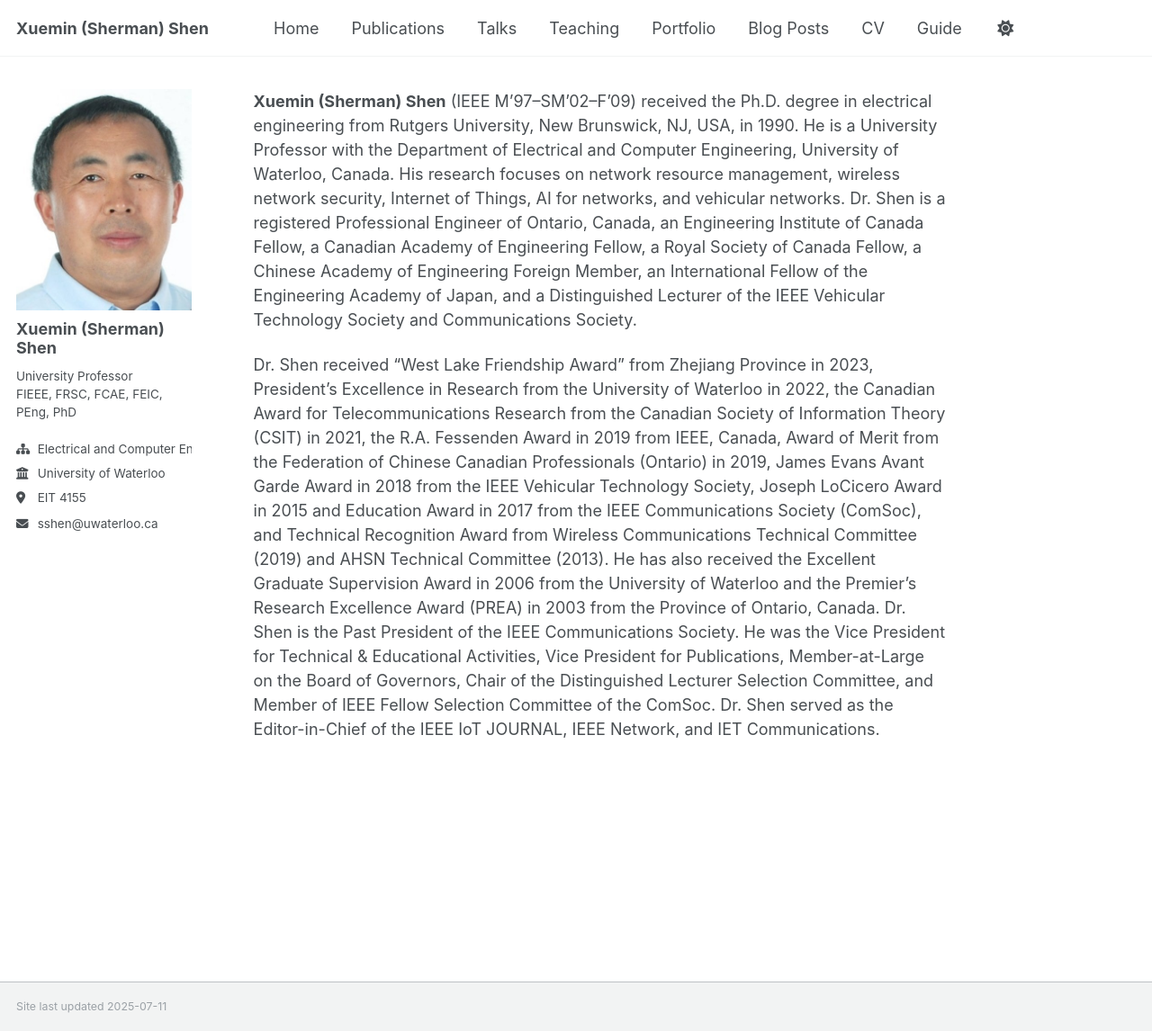
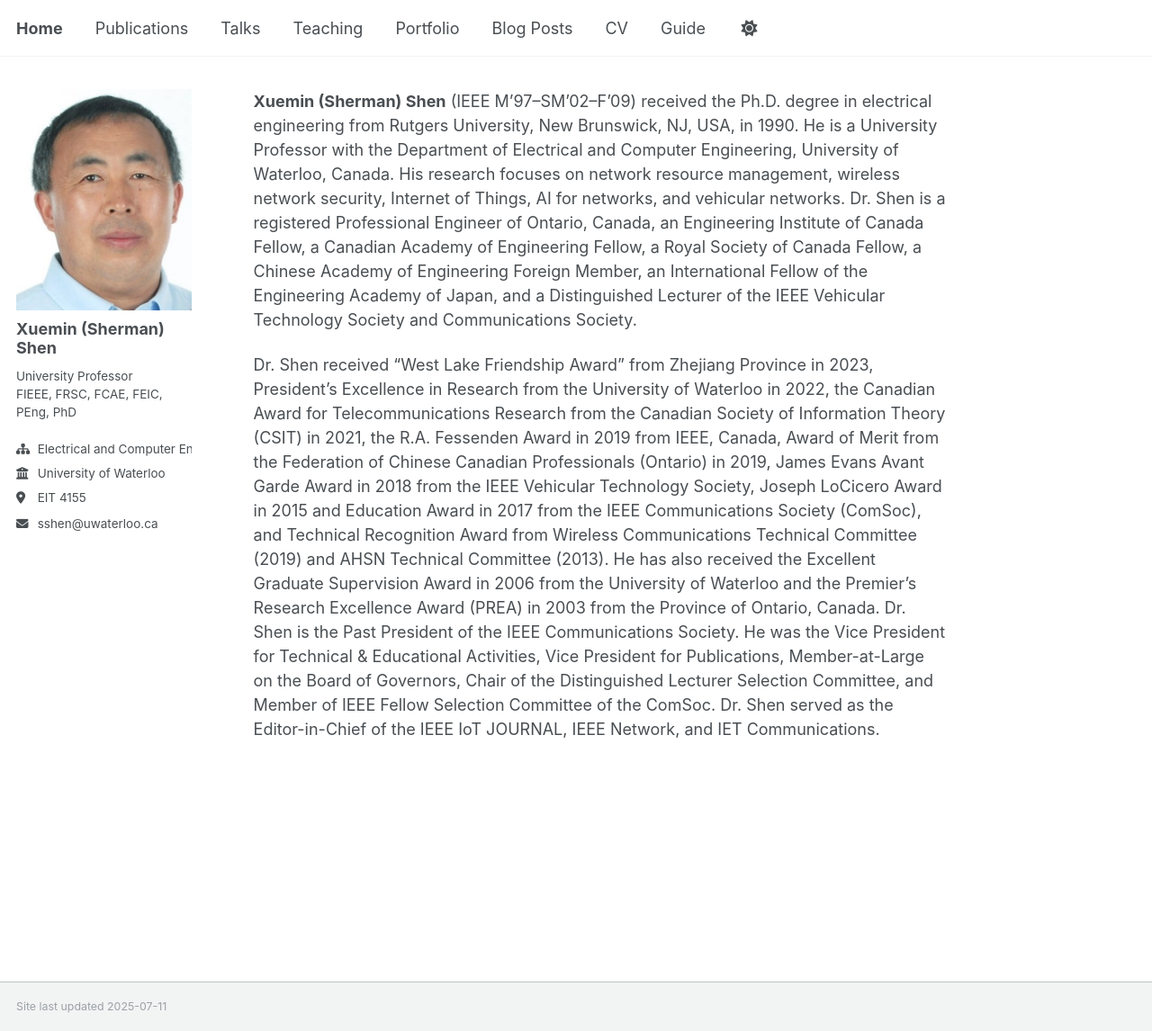
Before and after one commit to m64he/sshen, a Jekyll site: the page built from _pages/about.md, in a window 1280 px wide and 1146 px high. Shown: the whole window at 90% size. Built offline with Jekyll 4.4.1, drawn with Linux system fonts in a browser that asks for light colours; a script that is not in the unit is left out.

Commit message:
Update masthead.html

```diff
--- a/_includes/masthead.html
+++ b/_includes/masthead.html
@@ -6,7 +6,7 @@
       <nav id="site-nav" class="greedy-nav">
         <button><div class="navicon"></div></button>
         <ul class="visible-links">
-          <li class="masthead__menu-item masthead__menu-item--lg persist"><a href="{{ base_path }}/">{{ site.title }}</a></li>
+          <!-- <li class="masthead__menu-item masthead__menu-item--lg persist"><a href="{{ base_path }}/">{{ site.title }}</a></li> -->
           {% for link in site.data.navigation.main %}
             {% if link.url contains 'http' %}
               {% assign domain = '' %}
```
